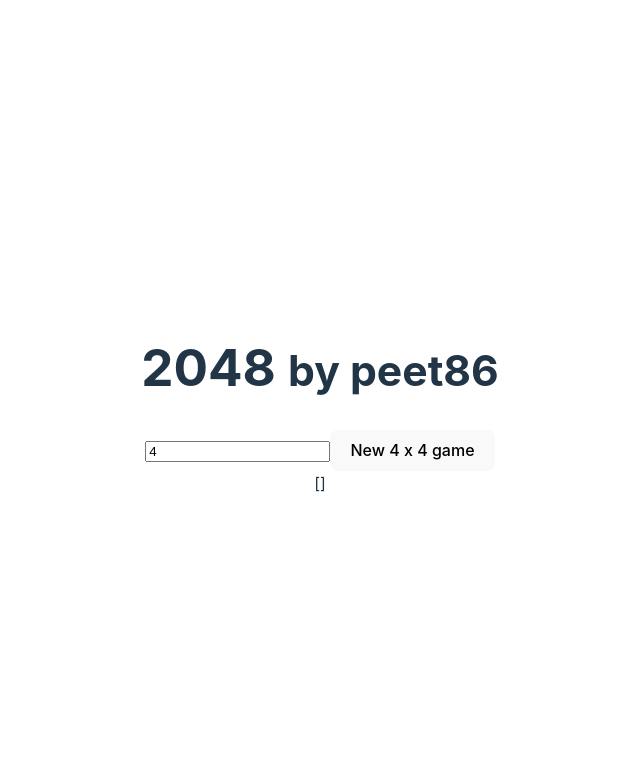
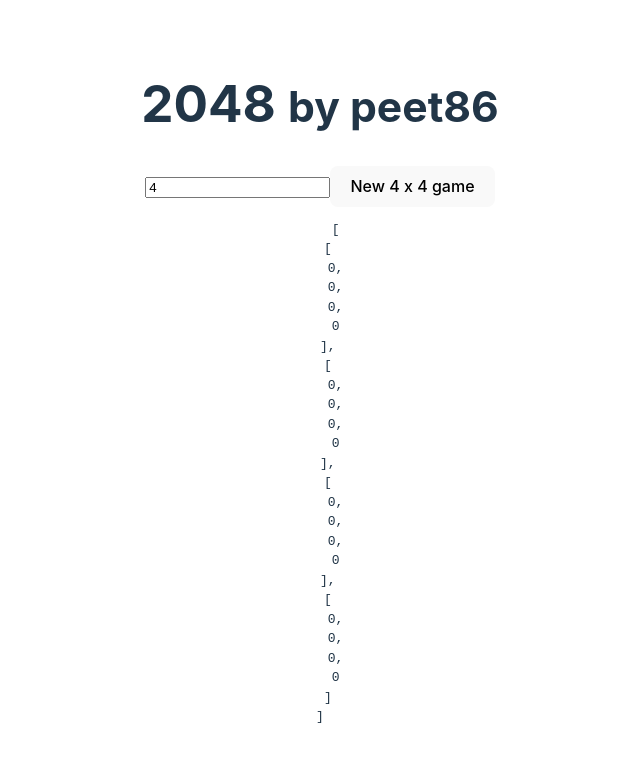
Before and after one commit to peet86/2048, a Vue app: page / in a window 1280 px wide. Shown: the top 762 px of the page, without its empty margins (320-960 px from the left). Built offline with nearby package versions, Linux system fonts and the light colour scheme.

Commit message:
feat: lib - ui bindings, wired up basics

```diff
--- a/src/App.vue
+++ b/src/App.vue
@@ -1,21 +1,38 @@
 <script setup>
-import { ref } from 'vue'
+import { ref, onMounted, watch } from 'vue'
 
 import Dashboard from './components/Dashboard.vue'
 import Board from './components/Board.vue'
 
-import { start } from './lib/game2048'
+import Game2048 from './lib/game2048'
 
+// init vue state
+const boardSize = ref(4)
+const boardMatrix = ref(null)
 const isPlaying = ref(false)
 
-const onStart = (boardSize) =>{
-  start(boardSize)
+// game instance
+let game = null
+
+const onBoardChange = (matrix) => {
+  boardMatrix.value = matrix
 }
 
+const onMove = (direction) => {
+  game.moveTiles(direction)
+}
+
+onMounted(() => {
+  onStart(boardSize.value)
+})
+
+const onStart = (boardSize) => {
+  game = Game2048(boardSize, onBoardChange)
+}
 </script>
 
 <template>
   <h1>2048 <small>by peet86</small></h1>
-  <Dashboard @start="onStart" :isPlaying="isPlaying"></Dashboard>
-  <Board :matrix="[]" />
+  <Dashboard @start="onStart" :isPlaying="isPlaying" :defaultSize="boardSize"></Dashboard>
+  <Board :matrix="boardMatrix" @move="onMove" />
 </template>
--- a/src/components/Board.vue
+++ b/src/components/Board.vue
@@ -1,17 +1,35 @@
 <script setup>
-import { ref } from 'vue'
+import { ref, onMounted, defineEmits } from 'vue'
+
+// keybo. code - direction
+const keyMap = {
+  37: 'left',
+  38: 'up',
+  39: 'right',
+  40: 'down'
+}
+
+const keyControl = (e) => {
+  const direction = keyMap[e.keyCode]
+  if(direction) emit('move', direction)
+}
 
 defineProps({
   matrix: Array,
 })
+
+const emit = defineEmits(['move'])
+
+onMounted(() => {
+  document.addEventListener('keyup', keyControl)
+})
+
 </script>
 
 <template>
-  <div class="">
+  <pre class="">
     {{ matrix }}
-  </div>
+  </pre>
 </template>
 
-<style scoped>
-
-</style>
+<style scoped></style>
--- a/src/components/Dashboard.vue
+++ b/src/components/Dashboard.vue
@@ -1,11 +1,13 @@
 <script setup>
-import { ref } from 'vue'
+import { defineProps, ref } from 'vue'
 
-const boardSize = ref(4)
+const props = defineProps({
+  isPlaying: Boolean,
+	defaultSize: Number
+})
 
-defineProps({
-  isPlaying: Boolean,
-})
+const boardSize = ref(props.defaultSize)
+
 </script>
 
 <template>
--- a/src/lib/game2048.js
+++ b/src/lib/game2048.js
@@ -1,3 +1,25 @@
-export const start = (boardSize) => {
-  console.log("start", boardSize)
+const Game2048 = (boardSize, renderCb) => {
+	let matrix = null
+
+	const init = () => {
+		console.log("init", boardSize)
+		matrix = Array(boardSize).fill(Array(boardSize).fill(0))
+		render()
+	}
+
+	const moveTiles = (direction) => {
+		console.log('move', direction)
+	}
+
+	const render = () => {
+		if (renderCb) renderCb(matrix)
+	}
+
+	init()
+
+	return {
+		moveTiles,
+	}
 }
+
+export default Game2048
```
